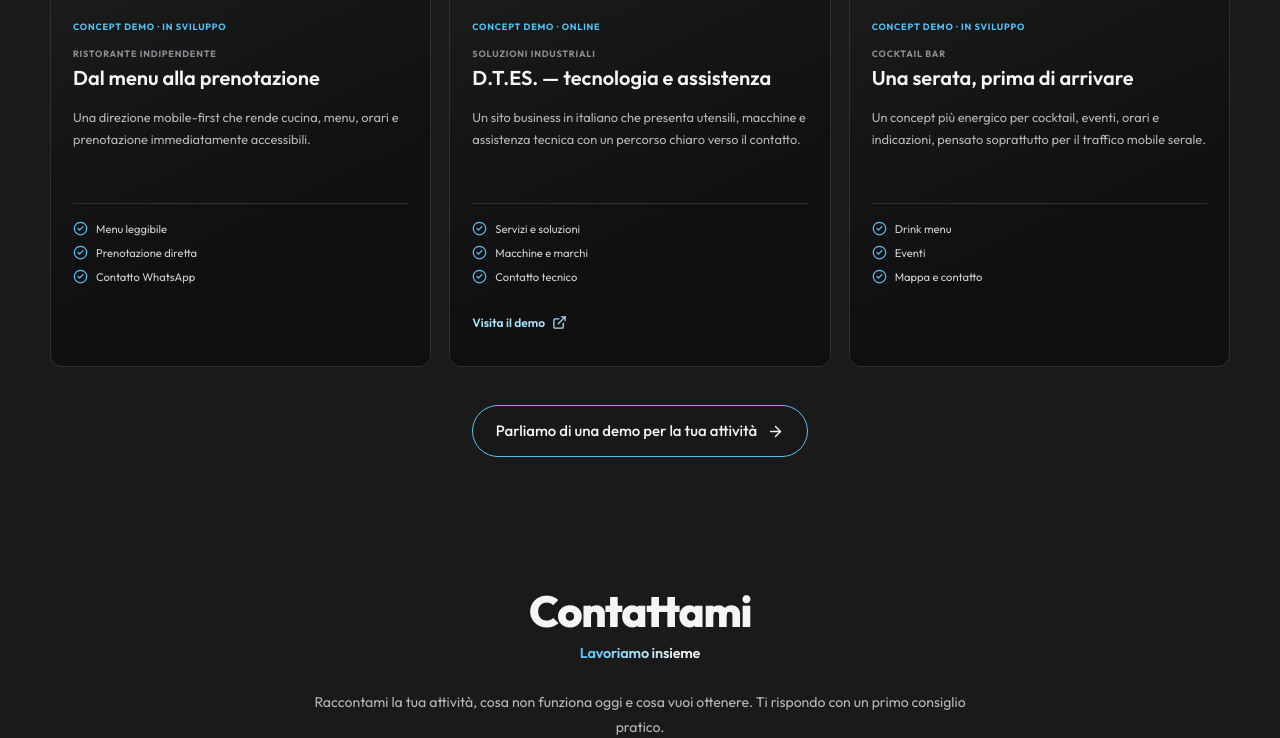
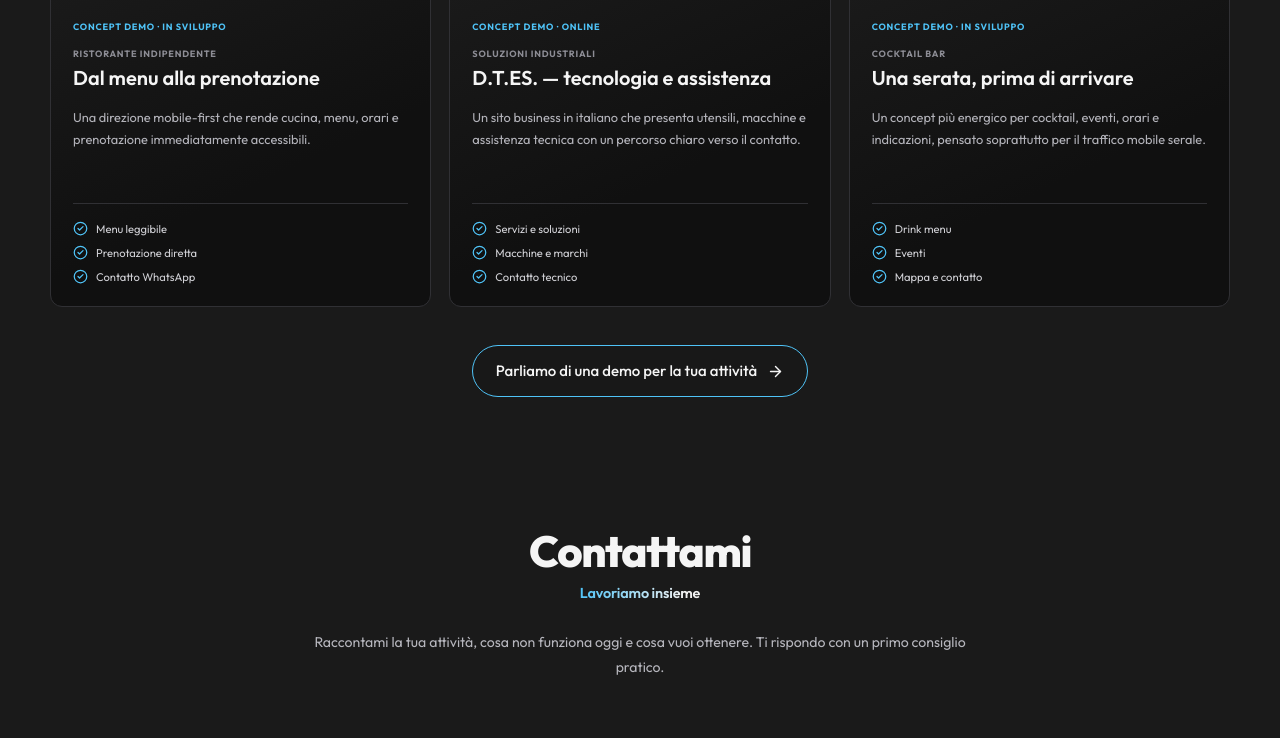
Before and after one commit to Dinalrandika/Dinalrandika.github.io, a React (Vite) app: page / in a window 1280 px wide. Shown: the part 5500-6238 px from the top of the page. Built offline with nearby package versions, Linux system fonts and the light colour scheme.

Commit message:
Remove demo card project link

```diff
--- a/src/App.jsx
+++ b/src/App.jsx
@@ -276,7 +276,6 @@ const content = {
       ["Soluzioni industriali", "D.T.ES. — tecnologia e assistenza", "Un sito business in italiano che presenta utensili, macchine e assistenza tecnica con un percorso chiaro verso il contatto.", ["Servizi e soluzioni", "Macchine e marchi", "Contatto tecnico"], "https://artsy-three-240104.framer.app/", "/assets/showcase-dtes-demo.avif", "Homepage del concept D.T.ES. per soluzioni industriali"],
       ["Cocktail bar", "Una serata, prima di arrivare", "Un concept più energico per cocktail, eventi, orari e indicazioni, pensato soprattutto per il traffico mobile serale.", ["Drink menu", "Eventi", "Mappa e contatto"]],
     ],
-    viewDemo: "Visita il demo",
     conceptCta: "Parliamo di una demo per la tua attività",
     contactTitle: "Contattami",
     contactSubtitle: "Lavoriamo insieme",
@@ -372,7 +371,6 @@ const content = {
       ["Industrial solutions", "D.T.ES. — technology and support", "An Italian business website presenting tools, machinery, and technical support with a clear path to contact.", ["Services and solutions", "Machines and brands", "Technical contact"], "https://artsy-three-240104.framer.app/", "/assets/showcase-dtes-demo.avif", "Homepage of the D.T.ES. industrial-solutions demo"],
       ["Cocktail bar", "The night starts before arrival", "A more energetic concept for drinks, events, opening hours, and directions, designed around evening mobile traffic.", ["Drinks menu", "Events", "Map and contact"]],
     ],
-    viewDemo: "Visit live demo",
     conceptCta: "Discuss a demo for your business",
     contactTitle: "Get in touch",
     contactSubtitle: "Let’s work together",
@@ -517,12 +515,6 @@ function ConceptCard({ concept, index, labels }) {
         <h3>{title}</h3>
         <p className="concept-description">{description}</p>
         <ul>{points.map((point) => <li key={point}><CheckCircle2 size={15} />{point}</li>)}</ul>
-        {url && (
-          <a className="concept-link" href={url} target="_blank" rel="noreferrer" aria-label={`${labels.viewDemo}: ${title}. ${labels.externalNote}`}>
-            {labels.viewDemo}<ExternalLink size={15} />
-            <span className="sr-only">{labels.externalNote}</span>
-          </a>
-        )}
       </div>
     </article>
   );
--- a/src/styles.css
+++ b/src/styles.css
@@ -1146,20 +1146,6 @@ textarea:focus-visible {
 
 .concept-card li svg { color: var(--accent); flex: 0 0 auto; }
 
-.concept-link {
-  width: max-content;
-  min-height: 44px;
-  display: inline-flex;
-  align-items: center;
-  gap: 7px;
-  margin-top: 16px;
-  color: var(--accent-soft);
-  font-size: .75rem;
-  font-weight: 600;
-}
-
-.concept-link svg { transition: transform 220ms var(--roll-ease); }
-
 .concepts-cta {
   width: max-content;
   margin-top: 38px;
@@ -1507,7 +1493,6 @@ textarea:focus-visible {
   .concept-card--2:hover .concept-visual__media { transform: translateY(-4px) rotate(-3deg) scale(1.02); }
   .concept-card--3:hover .concept-visual__media { transform: translateY(-4px) scale(1.02); }
   .concept-card:hover .concept-visual > img { transform: scale(1.02); }
-  .concept-link:hover svg { transform: translateX(4px); }
 
   .form-submit:hover,
   .footer-cta > a:hover,
```
